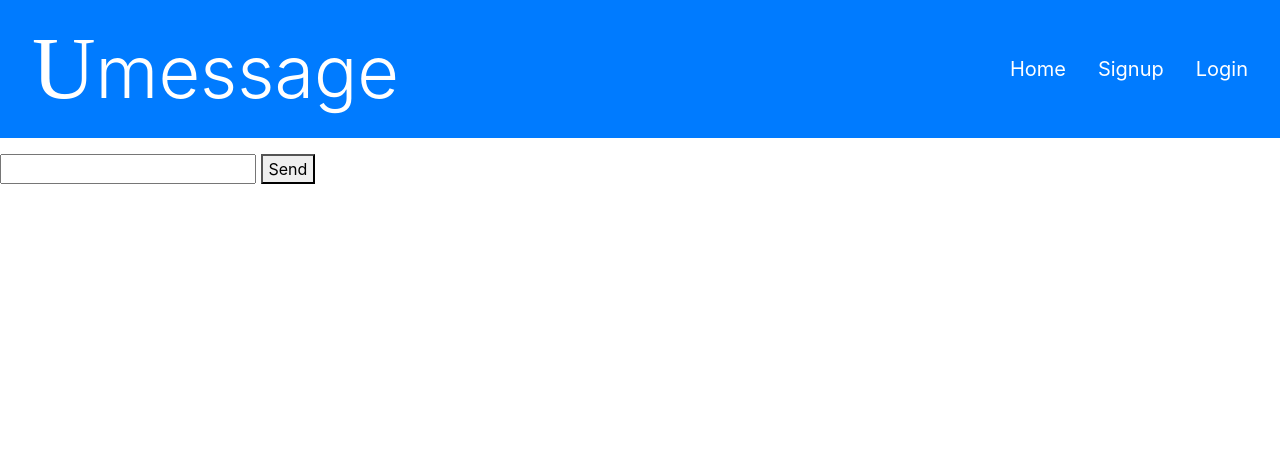
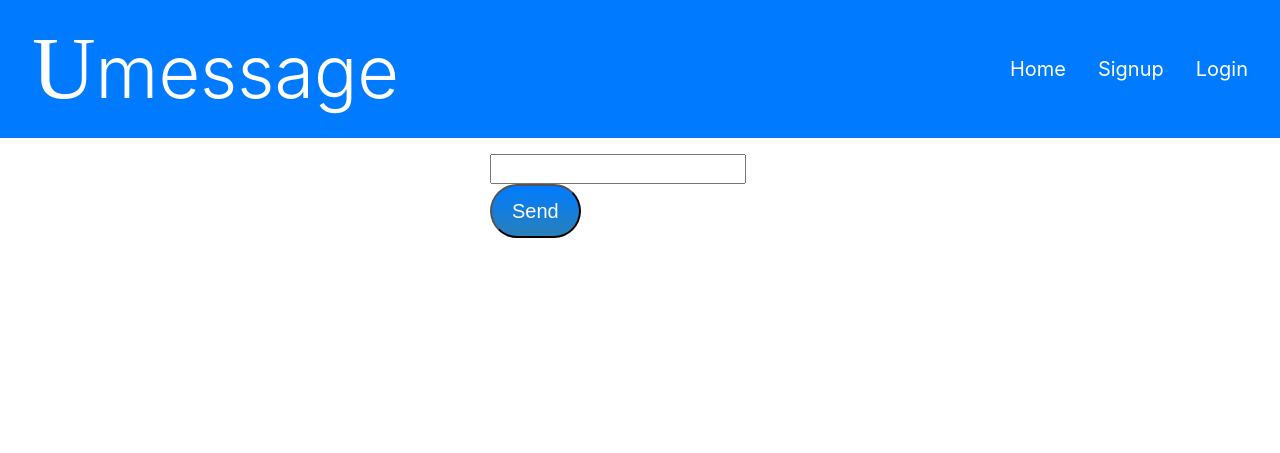
Before and after one commit to redsoxandy7/umass-chat, a Flask app: page /chat in a window 1280 px wide. Shown: the top 453 px of the page. Run offline with Flask 2, Linux system fonts and the light colour scheme; a user stored in the database is signed in; some libraries are stand-ins or nearby versions.

Commit message:
html upgrade

```diff
--- a/templates/chat.html
+++ b/templates/chat.html
@@ -4,7 +4,7 @@
         <meta charset="utf-8">
         <meta name="viewport" content="width=device-width, initial-scale=1, shrink-to-fit=no">
         <link rel="stylesheet" href={{ url_for('static',filename='style.css') }}>
-        <title>Umessage</title>
+               <title>Umessage</title>
         <link rel="stylesheet" href="https://maxcdn.bootstrapcdn.com/bootstrap/4.0.0/css/bootstrap.min.css"
         integrity="sha384-Gn5384xqQ1aoWXA+058RXPxPg6fy4IWvTNh0E263XmFcJlSAwiGgFAW/dAiS6JXm" crossorigin="anonymous">
     </head>
@@ -18,7 +18,7 @@
 
             </ul>
         </nav>
-            <div class="container-fulid">
+            <div class="chat-container">
 			<script type="text/javascript" src="https://cdnjs.cloudflare.com/ajax/libs/socket.io/1.4.8/socket.io.min.js"></script>
 <script src="https://ajax.googleapis.com/ajax/libs/jquery/2.2.4/jquery.min.js"></script>
 </head>
@@ -45,8 +45,10 @@ $(document).ready(function() {
 
 });
 </script>
+
+
 <ul id="messages"></ul>
 <input type="text" id="myMessage">
-<button id="sendbutton">Send</button>
+<button class="sendbutton">Send</button>
 </body>
 </html>
```
